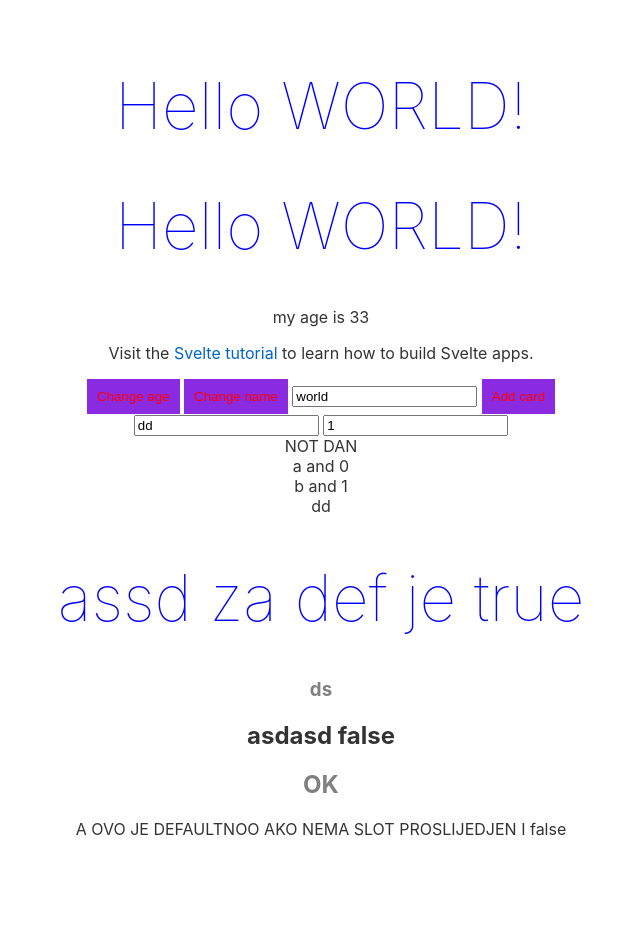
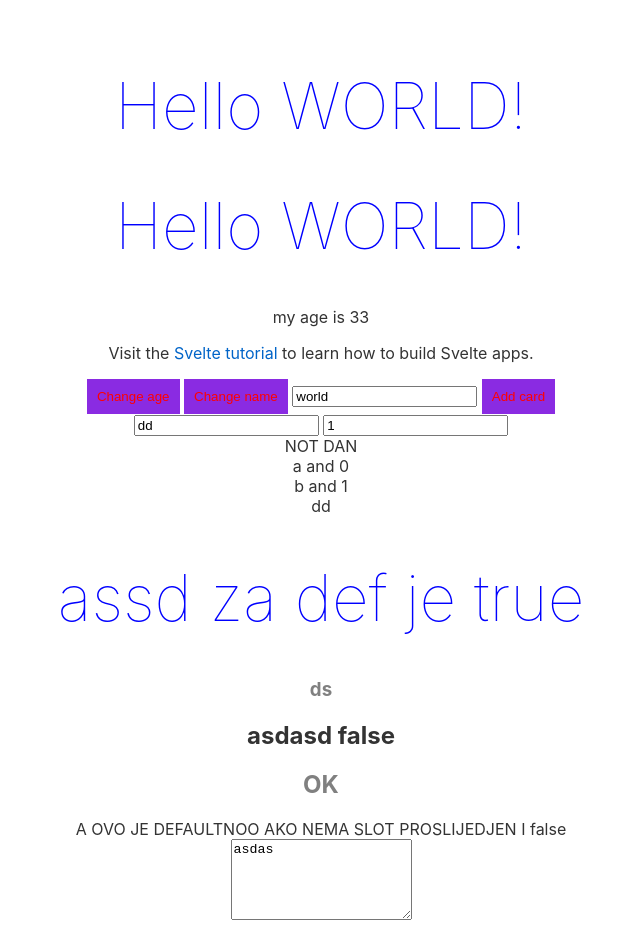
Before and after one commit to bojanv55/svelte-demo, a Svelte app: page / in a window 1280 px wide. Shown: the whole page, without its empty margins (319-959 px from the left). Before the commit the page ends 855 px from the top, so only its background shows below. Built offline with nearby package versions, Linux system fonts and the light colour scheme.

Commit message:
tick i eventi

```diff
--- a/src/App.svelte
+++ b/src/App.svelte
@@ -1,12 +1,14 @@
 <script lang="ts">
   import ContactCard from "./ContactCard.svelte";
   import Slotted from "./Slotted.svelte";
+  import {tick} from "svelte";
 
   let name: string = 'world';
   let age: number = 33;
   let done: boolean = false;
   let noChange: string;
   let lista = ['a', 'b'];
+  let tekst = "asdas";
 
   let izSlota: boolean;
 
@@ -45,6 +47,24 @@
 
   let stampajBzvz = (event) => {
     console.log(event);
+  }
+
+  let odradi = (event) => {
+    if(event.which != 9){
+      return;
+    }
+    event.preventDefault();
+    const ss = event.target.selectionStart;
+    const se = event.target.selectionEnd;
+    const value = event.target.value;
+
+    tekst = value.slice(0,ss) + value.slice(ss, se).toUpperCase() + value.slice(se);
+
+    tick().then(() => {
+      //izvrsava se kada se updateuje tekst kao microtask koji resolvujemo sa ovim promisom
+      event.target.selectionStart = ss;
+      event.target.selectionEnd = se;
+    });
   }
 </script>
 
@@ -89,6 +109,10 @@
   <Slotted>
     <h2>OK</h2>
   </Slotted>
+
+
+
+  <textarea rows="5" value="{tekst}" on:keydown={odradi}></textarea>
 </main>
 
 <style lang="scss">
--- a/src/Slotted.svelte
+++ b/src/Slotted.svelte
@@ -1,6 +1,25 @@
 <script lang="ts">
+  import {afterUpdate, onMount, tick} from "svelte";
+
   let izslotaalzadefault: boolean = true;
   let kontrolisiIzSlotDefinicije: boolean = false;
+
+  //---CREATION
+  //onMount
+  //onDestroy
+
+  onMount(() => {
+    console.log("|Asdasd");
+  });
+
+  afterUpdate(() => {
+    console.log(izslotaalzadefault);
+  });
+
+  //----UPDATE
+  //beforeUpdate
+  //afterUpdate
+  //tick
 </script>
 
 <div class="backdrop"></div>
```
